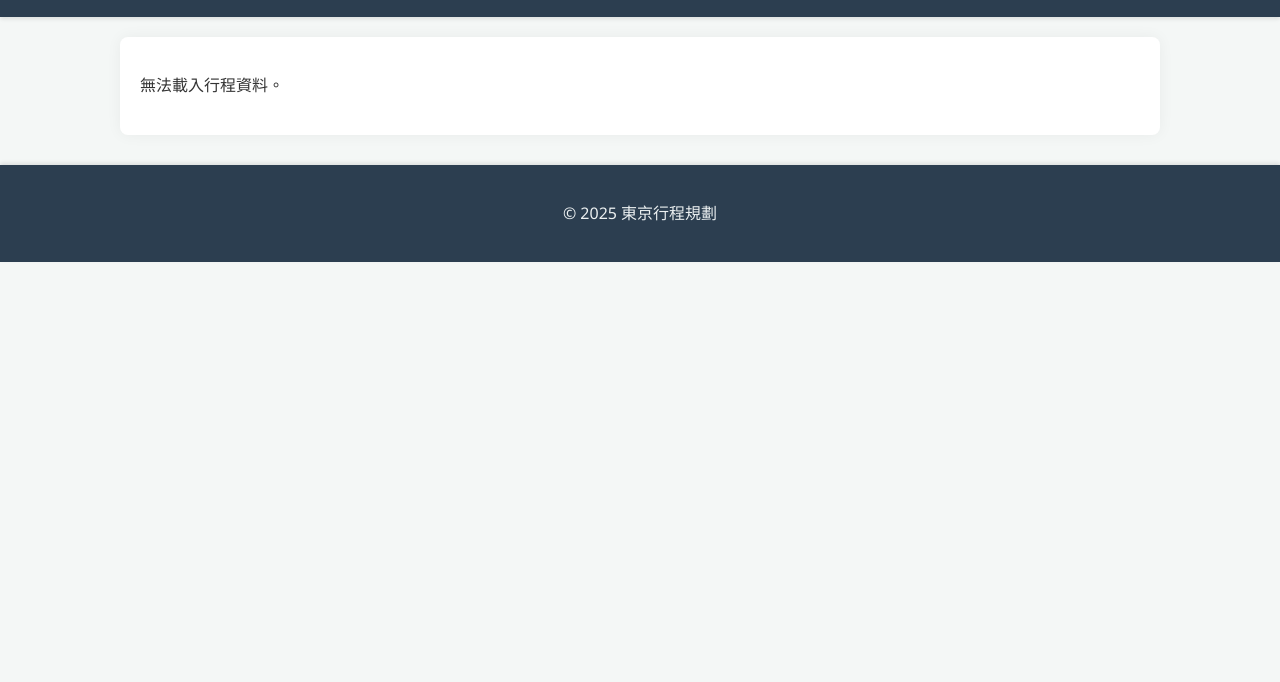
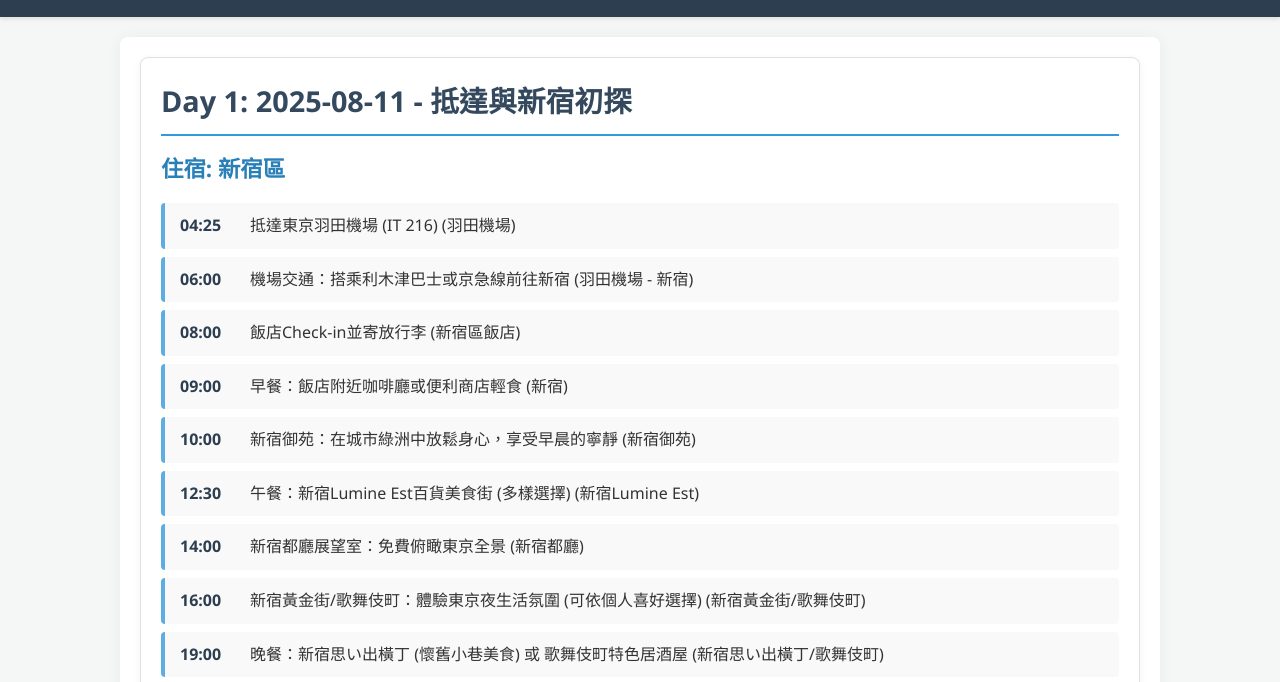
Before and after one commit to NyannNya/japan-trip, a plain HTML site: page index.html in a window 1280 px wide. Shown: the part 87-769 px from the top of the page. Drawn offline with Linux system fonts and the light colour scheme; no server answers.

Commit message:
Refactor itinerary data handling: replaced YAML with JSON for fetching itinerary data in script.js and removed unused js-yaml script from index.html.

```diff
--- a/index.html
+++ b/index.html
@@ -16,7 +16,6 @@
     <footer>
         <p>&copy; 2025 東京行程規劃</p>
     </footer>
-    <script src="https://cdn.jsdelivr.net/npm/js-yaml@4.1.0/dist/js-yaml.min.js"></script>
     <script src="script.js"></script>
 </body>
 </html>
--- /dev/null
+++ b/itinerary.json
@@ -0,0 +1,384 @@
+{
+  "trip_name": "東京七日遊",
+  "start_date": "2025-08-11",
+  "end_date": "2025-08-17",
+  "travelers": [
+    {
+      "name": "旅客1"
+    },
+    {
+      "name": "旅客2"
+    },
+    {
+      "name": "旅客3"
+    }
+  ],
+  "itinerary": [
+    {
+      "date": "2025-08-11",
+      "day": 1,
+      "theme": "抵達與新宿初探",
+      "accommodation": "新宿區",
+      "activities": [
+        {
+          "time": "04:25",
+          "description": "抵達東京羽田機場 (IT 216)",
+          "location": "羽田機場"
+        },
+        {
+          "time": "06:00",
+          "description": "機場交通：搭乘利木津巴士或京急線前往新宿",
+          "location": "羽田機場 - 新宿"
+        },
+        {
+          "time": "08:00",
+          "description": "飯店Check-in並寄放行李",
+          "location": "新宿區飯店"
+        },
+        {
+          "time": "09:00",
+          "description": "早餐：飯店附近咖啡廳或便利商店輕食",
+          "location": "新宿"
+        },
+        {
+          "time": "10:00",
+          "description": "新宿御苑：在城市綠洲中放鬆身心，享受早晨的寧靜",
+          "location": "新宿御苑"
+        },
+        {
+          "time": "12:30",
+          "description": "午餐：新宿Lumine Est百貨美食街 (多樣選擇)",
+          "location": "新宿Lumine Est"
+        },
+        {
+          "time": "14:00",
+          "description": "新宿都廳展望室：免費俯瞰東京全景",
+          "location": "新宿都廳"
+        },
+        {
+          "time": "16:00",
+          "description": "新宿黃金街/歌舞伎町：體驗東京夜生活氛圍 (可依個人喜好選擇)",
+          "location": "新宿黃金街/歌舞伎町"
+        },
+        {
+          "time": "19:00",
+          "description": "晚餐：新宿思い出橫丁 (懷舊小巷美食) 或 歌舞伎町特色居酒屋",
+          "location": "新宿思い出橫丁/歌舞伎町"
+        },
+        {
+          "time": "21:00",
+          "description": "新宿逛街：BIC CAMERA 或 唐吉訶德 (購物)",
+          "location": "新宿"
+        }
+      ]
+    },
+    {
+      "date": "2025-08-12",
+      "day": 2,
+      "theme": "澀谷與原宿潮流",
+      "accommodation": "新宿區",
+      "activities": [
+        {
+          "time": "08:30",
+          "description": "早餐：新宿車站周邊連鎖咖啡廳 (如星巴克、Doutor)",
+          "location": "新宿"
+        },
+        {
+          "time": "09:30",
+          "description": "前往澀谷",
+          "location": "新宿 - 澀谷"
+        },
+        {
+          "time": "10:00",
+          "description": "澀谷：忠犬八公像、澀谷交叉路口 (體驗人潮)、澀谷109百貨 (潮流服飾)",
+          "location": "澀谷"
+        },
+        {
+          "time": "12:30",
+          "description": "午餐：澀谷Hikarie百貨美食街 或 澀谷中心街拉麵",
+          "location": "澀谷Hikarie/澀谷中心街"
+        },
+        {
+          "time": "14:00",
+          "description": "原宿：竹下通 (年輕潮流、可麗餅)、明治神宮 (莊嚴神聖)、表參道 (精品大道)",
+          "location": "原宿"
+        },
+        {
+          "time": "17:00",
+          "description": "LINE FRIENDS STORE 原宿店 (可愛周邊商品)",
+          "location": "原宿"
+        },
+        {
+          "time": "19:00",
+          "description": "晚餐：原宿Kiddy Land附近特色餐廳 或 澀谷居酒屋",
+          "location": "原宿/澀谷"
+        },
+        {
+          "time": "21:00",
+          "description": "澀谷PARCO：逛街、任天堂東京店",
+          "location": "澀谷PARCO"
+        }
+      ]
+    },
+    {
+      "date": "2025-08-13",
+      "day": 3,
+      "theme": "淺草與晴空塔",
+      "accommodation": "新宿區",
+      "activities": [
+        {
+          "time": "08:30",
+          "description": "早餐：飯店附近或前往淺草途中",
+          "location": "新宿/淺草"
+        },
+        {
+          "time": "09:30",
+          "description": "前往淺草",
+          "location": "新宿 - 淺草"
+        },
+        {
+          "time": "10:00",
+          "description": "淺草寺：雷門、仲見世商店街 (購買伴手禮、小吃)",
+          "location": "淺草寺"
+        },
+        {
+          "time": "12:30",
+          "description": "午餐：淺草傳統美食 (如大黑家天婦羅、淺草今半壽喜燒)",
+          "location": "淺草"
+        },
+        {
+          "time": "14:00",
+          "description": "東京晴空塔：登塔俯瞰東京全景 (建議預約)",
+          "location": "東京晴空塔"
+        },
+        {
+          "time": "17:00",
+          "description": "晴空塔周邊購物 (Solamachi)：動漫周邊、特色商店",
+          "location": "Solamachi"
+        },
+        {
+          "time": "19:00",
+          "description": "晚餐：晴空塔Solamachi餐廳 (多樣選擇)",
+          "location": "晴空塔Solamachi"
+        },
+        {
+          "time": "21:00",
+          "description": "隅田川夜景散步",
+          "location": "隅田川"
+        }
+      ]
+    },
+    {
+      "date": "2025-08-14",
+      "day": 4,
+      "theme": "池袋動漫與購物",
+      "accommodation": "新宿區",
+      "activities": [
+        {
+          "time": "08:30",
+          "description": "早餐：飯店附近",
+          "location": "新宿"
+        },
+        {
+          "time": "09:30",
+          "description": "前往池袋",
+          "location": "新宿 - 池袋"
+        },
+        {
+          "time": "10:00",
+          "description": "池袋Sunshine City：水族館、展望台、J-WORLD TOKYO (動漫主題樂園，需確認是否營業) 或 Namco Namja Town (室內主題樂園)",
+          "location": "池袋Sunshine City"
+        },
+        {
+          "time": "12:30",
+          "description": "午餐：Sunshine City內餐廳 或 池袋拉麵激戰區",
+          "location": "Sunshine City/池袋"
+        },
+        {
+          "time": "14:30",
+          "description": "Animate 池袋本店：動漫周邊商品天堂",
+          "location": "Animate 池袋本店"
+        },
+        {
+          "time": "16:00",
+          "description": "池袋西口公園：散步、感受當地氛圍",
+          "location": "池袋西口公園"
+        },
+        {
+          "time": "17:00",
+          "description": "Bic Camera 池袋本店：電器購物",
+          "location": "Bic Camera 池袋本店"
+        },
+        {
+          "time": "19:00",
+          "description": "晚餐：池袋東口居酒屋街 或 燒肉店",
+          "location": "池袋"
+        },
+        {
+          "time": "21:00",
+          "description": "池袋唐吉訶德：藥妝、零食購物",
+          "location": "池袋唐吉訶德"
+        }
+      ]
+    },
+    {
+      "date": "2025-08-15",
+      "day": 5,
+      "theme": "上野文化與動物園",
+      "accommodation": "上野公園附近",
+      "activities": [
+        {
+          "time": "08:30",
+          "description": "早餐：新宿區飯店Check-out，前往上野區飯店Check-in並寄放行李",
+          "location": "新宿 - 上野"
+        },
+        {
+          "time": "10:00",
+          "description": "上野公園：東京國立博物館、國立西洋美術館 (依個人喜好選擇參觀)",
+          "location": "上野公園"
+        },
+        {
+          "time": "12:30",
+          "description": "午餐：上野公園周邊餐廳 或 阿美橫丁小吃",
+          "location": "上野"
+        },
+        {
+          "time": "14:00",
+          "description": "上野動物園：參觀可愛動物 (特別是熊貓)",
+          "location": "上野動物園"
+        },
+        {
+          "time": "17:00",
+          "description": "阿美橫丁：體驗庶民風情、海鮮、零食、藥妝購物",
+          "location": "阿美橫丁"
+        },
+        {
+          "time": "19:00",
+          "description": "晚餐：阿美橫丁居酒屋 或 上野車站附近餐廳",
+          "location": "上野"
+        },
+        {
+          "time": "21:00",
+          "description": "上野周邊散步",
+          "location": "上野"
+        }
+      ]
+    },
+    {
+      "date": "2025-08-16",
+      "day": 6,
+      "theme": "秋葉原電器與動漫 / 近郊一日遊 (鎌倉)",
+      "accommodation": "上野公園附近",
+      "activities": [
+        {
+          "time": "08:00",
+          "description": "早餐：飯店附近",
+          "location": "上野"
+        },
+        {
+          "time": "09:00",
+          "description": "**選項一：秋葉原** 前往秋葉原",
+          "location": "上野 - 秋葉原"
+        },
+        {
+          "time": "09:30",
+          "description": "秋葉原電器街：Yodobashi Akiba、Sofmap (電器、電子產品)",
+          "location": "秋葉原"
+        },
+        {
+          "time": "12:30",
+          "description": "午餐：秋葉原女僕咖啡廳體驗 或 咖哩飯",
+          "location": "秋葉原"
+        },
+        {
+          "time": "14:00",
+          "description": "秋葉原動漫周邊店：Animate、Mandarake、Volks (模型、漫畫、遊戲)",
+          "location": "秋葉原"
+        },
+        {
+          "time": "17:00",
+          "description": "秋葉原扭蛋會館、SEGA遊戲中心 (遊樂場所)",
+          "location": "秋葉原"
+        },
+        {
+          "time": "19:00",
+          "description": "晚餐：秋葉原特色餐廳 或 燒肉",
+          "location": "秋葉原"
+        },
+        {
+          "time": "08:00",
+          "description": "**選項二：鎌倉一日遊 (近郊)** 前往鎌倉 (約1小時車程)",
+          "location": "東京 - 鎌倉"
+        },
+        {
+          "time": "09:30",
+          "description": "鎌倉大佛：高德院",
+          "location": "鎌倉大佛"
+        },
+        {
+          "time": "11:00",
+          "description": "長谷寺：繡球花 (季節限定)、觀音像",
+          "location": "長谷寺"
+        },
+        {
+          "time": "12:30",
+          "description": "午餐：鎌倉小町通美食 (海鮮丼、蕎麥麵)",
+          "location": "鎌倉小町通"
+        },
+        {
+          "time": "14:00",
+          "description": "鶴岡八幡宮：鎌倉主要神社",
+          "location": "鶴岡八幡宮"
+        },
+        {
+          "time": "16:00",
+          "description": "鎌倉高校前車站：灌籃高手平交道 (拍照打卡)",
+          "location": "鎌倉高校前車站"
+        },
+        {
+          "time": "17:30",
+          "description": "返回東京",
+          "location": "鎌倉 - 東京"
+        },
+        {
+          "time": "19:00",
+          "description": "晚餐：東京市區 (上野或新宿)",
+          "location": "東京"
+        }
+      ]
+    },
+    {
+      "date": "2025-08-17",
+      "day": 7,
+      "theme": "離開東京",
+      "accommodation": "無",
+      "activities": [
+        {
+          "time": "08:30",
+          "description": "早餐：飯店附近",
+          "location": "上野"
+        },
+        {
+          "time": "09:30",
+          "description": "自由活動：可選擇補買伴手禮 (如東京車站一番街) 或 前往未去過的景點 (例如：皇居外苑、東京車站周邊)",
+          "location": "東京市區"
+        },
+        {
+          "time": "12:00",
+          "description": "午餐：東京車站或成田機場周邊",
+          "location": "東京車站/成田機場"
+        },
+        {
+          "time": "14:00",
+          "description": "前往東京成田機場 (建議預留充足時間)",
+          "location": "東京市區 - 成田機場"
+        },
+        {
+          "time": "19:30",
+          "description": "東京成田機場 (NRT) 離開東京 (請提早抵達機場辦理登機手續)",
+          "location": "成田機場"
+        }
+      ]
+    }
+  ]
+}
--- a/script.js
+++ b/script.js
@@ -1,8 +1,7 @@
 document.addEventListener('DOMContentLoaded', () => {
-    fetch('itinerary.yaml')
-        .then(response => response.text())
-        .then(yamlText => {
-            const data = jsyaml.load(yamlText);
+    fetch('itinerary.json')
+        .then(response => response.json())
+        .then(data => {
             renderItinerary(data.itinerary);
         })
         .catch(error => {
```
